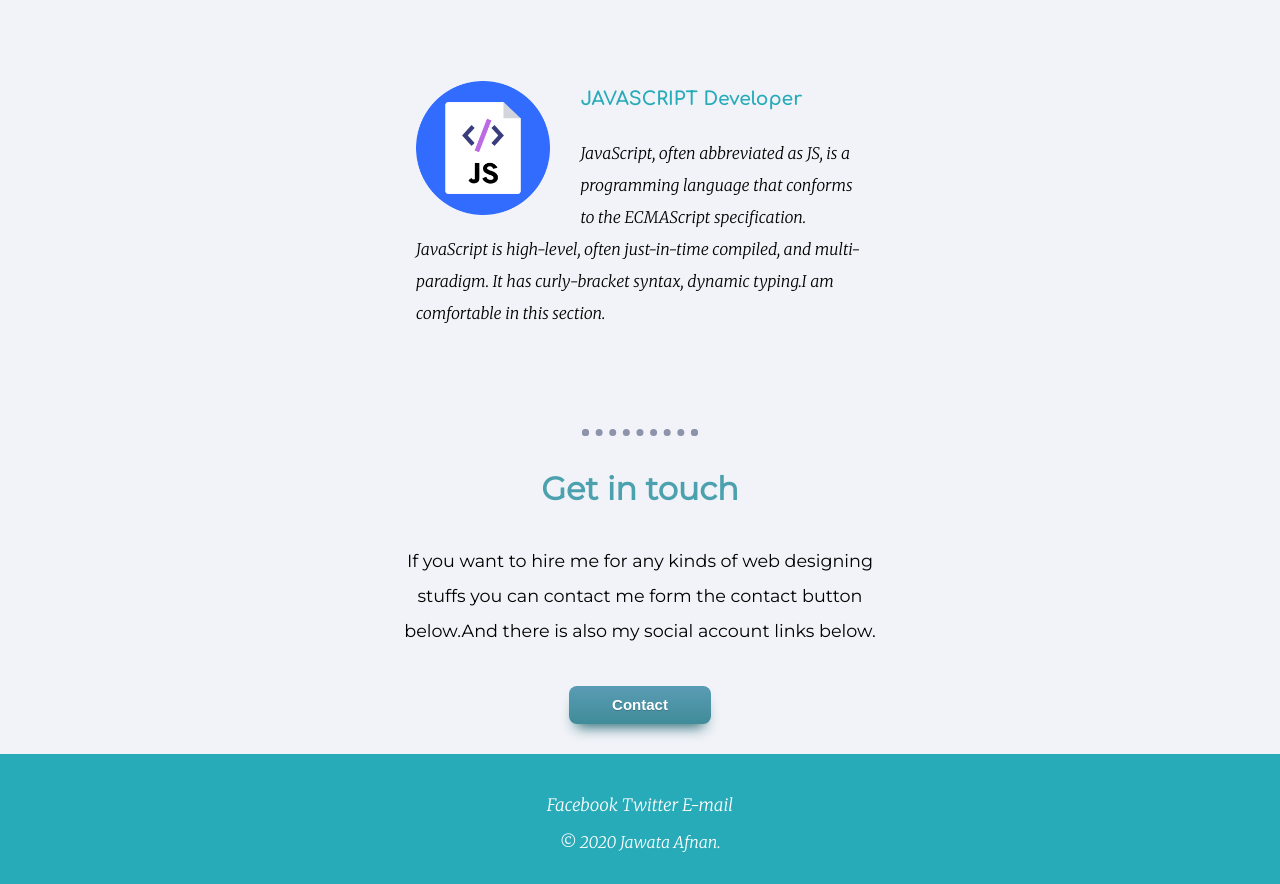
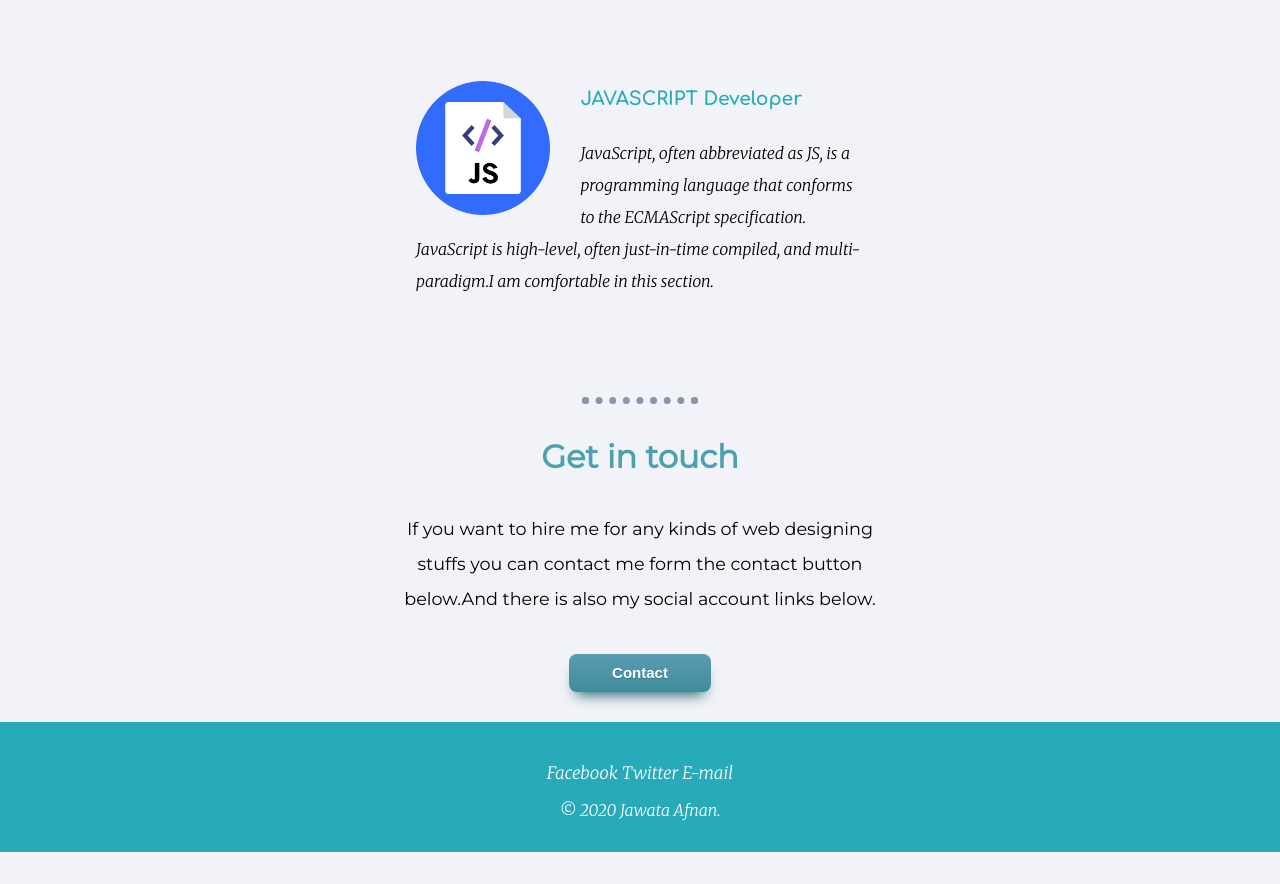
Before and after one commit to afnan27/site, a plain HTML site: page index.html in a window 1280 px wide. Shown: the part 1920-2804 px from the top of the page. After the commit the page ends 2772 px from the top, so only its background shows below. Drawn offline with nearby package versions, Linux system fonts and the light colour scheme.

Commit message:
js description

```diff
--- a/index.html
+++ b/index.html
@@ -37,7 +37,7 @@
 			<div class="skill">
 			<img class="js"  src="img/js.png" alt="">
 			<h3>JAVASCRIPT Developer</h3>
-			<p>JavaScript, often abbreviated as JS, is a programming language that conforms to the ECMAScript specification. JavaScript is high-level, often just-in-time compiled, and multi-paradigm. It has curly-bracket syntax, dynamic typing.I am comfortable in this section.</p>
+			<p>JavaScript, often abbreviated as JS, is a programming language that conforms to the ECMAScript specification. JavaScript is high-level, often just-in-time compiled, and multi-paradigm.I am comfortable in this section.</p>
 		</div>
 	</div>
 	<hr>
```
